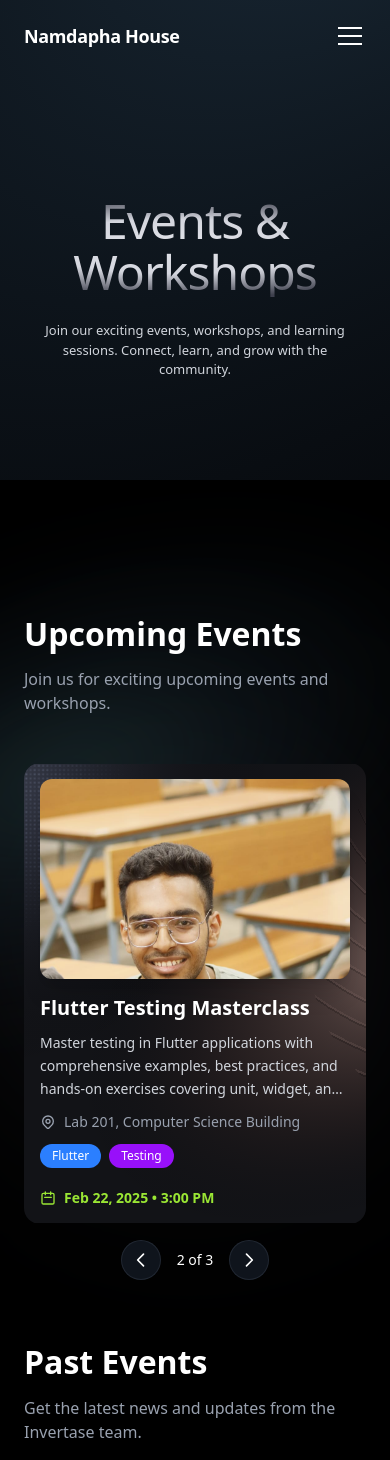
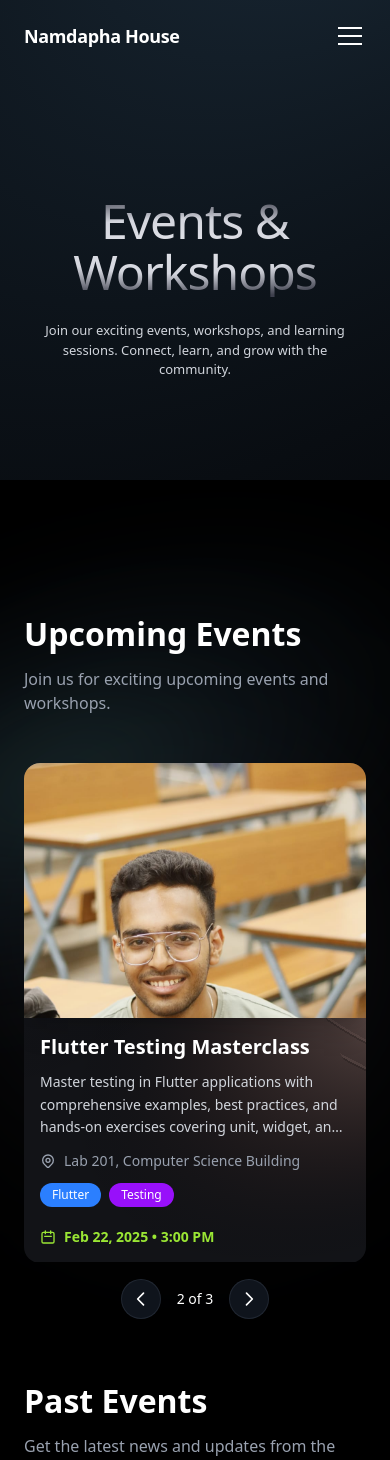
Before and after one commit to shivangsaraswat/namdapha-website, a Next.js app in the folder frontend/: page /events in a window 390 px wide. Shown: the top 1460 px of the page. Built offline with nearby package versions, Linux system fonts and the light colour scheme.

Commit message:
final fix

```diff
--- a/frontend/app/events/page.tsx
+++ b/frontend/app/events/page.tsx
@@ -319,8 +319,8 @@ export default function EventsPage() {
 										{/* Card Content - Horizontal Layout */}
 										<div className="relative z-10 h-full flex">
 											{/* Left: Event Image */}
-											<div className="w-[240px] lg:w-[320px] xl:w-[380px] flex-shrink-0 pl-0 pr-4 py-4 lg:pr-6 lg:py-6">
-												<div className="w-full h-full rounded-[12px] lg:rounded-[16px] overflow-hidden shadow-xl">
+											<div className="w-[240px] lg:w-[320px] xl:w-[380px] flex-shrink-0 pl-0 pr-4 py-0 lg:pr-6">
+												<div className="w-full h-full overflow-hidden shadow-xl">
 													<Image
 														src={currentEvent.image}
 														alt={`${currentEvent.title} Poster`}
@@ -394,7 +394,7 @@ export default function EventsPage() {
 							<div className="md:hidden">
 								{/* Mobile Event Card */}
 								<div className="group cursor-pointer transform transition-all duration-500 active:scale-[0.98]">
-									<div className="relative w-full rounded-[16px] overflow-hidden">
+									<div className="relative w-full h-[500px] rounded-[16px] overflow-hidden">
 										{/* Background SVG from council page */}
 										<div className="absolute inset-0">
 											<Image
@@ -407,20 +407,20 @@ export default function EventsPage() {
 										</div>
 
 										{/* Card Content - Vertical Layout for Mobile */}
-										<div className="relative z-10 p-4">
+										<div className="relative z-10 h-full flex flex-col">
 											{/* Event Image */}
-											<div className="w-full h-[200px] rounded-[12px] overflow-hidden shadow-xl mb-4">
+											<div className="w-full h-[280px] overflow-hidden shadow-xl">
 												<Image
 													src={currentEvent.image}
 													alt={`${currentEvent.title} Poster`}
 													width={350}
-													height={200}
+													height={280}
 													className="w-full h-full object-cover transition-transform duration-500 group-active:scale-105"
 												/>
 											</div>
 
 											{/* Event Details */}
-											<div className="space-y-3">
+											<div className="flex-1 p-4 space-y-3">
 												{/* Title */}
 												<h3 className="text-white text-xl font-bold leading-tight">
 													{currentEvent.title}
```
